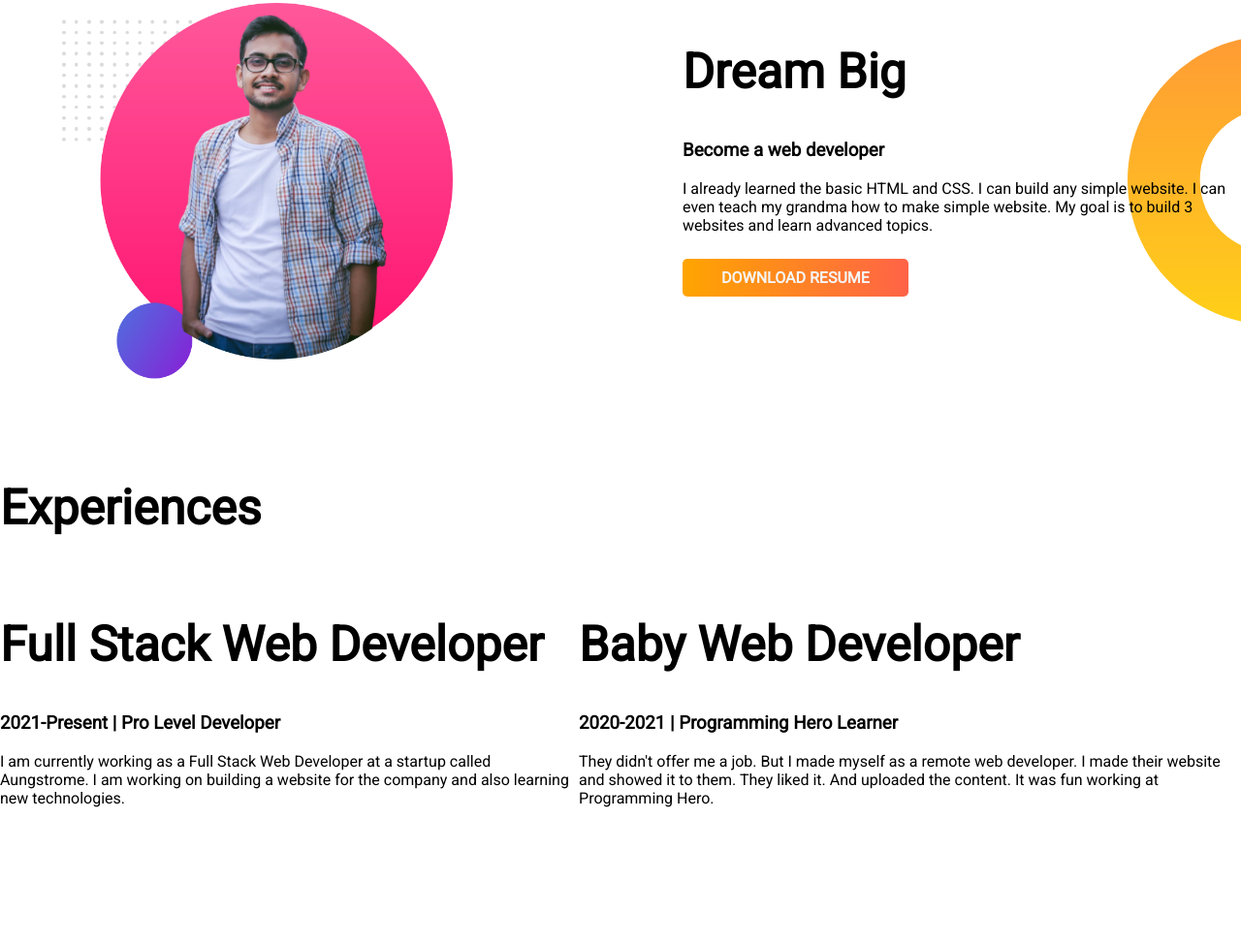
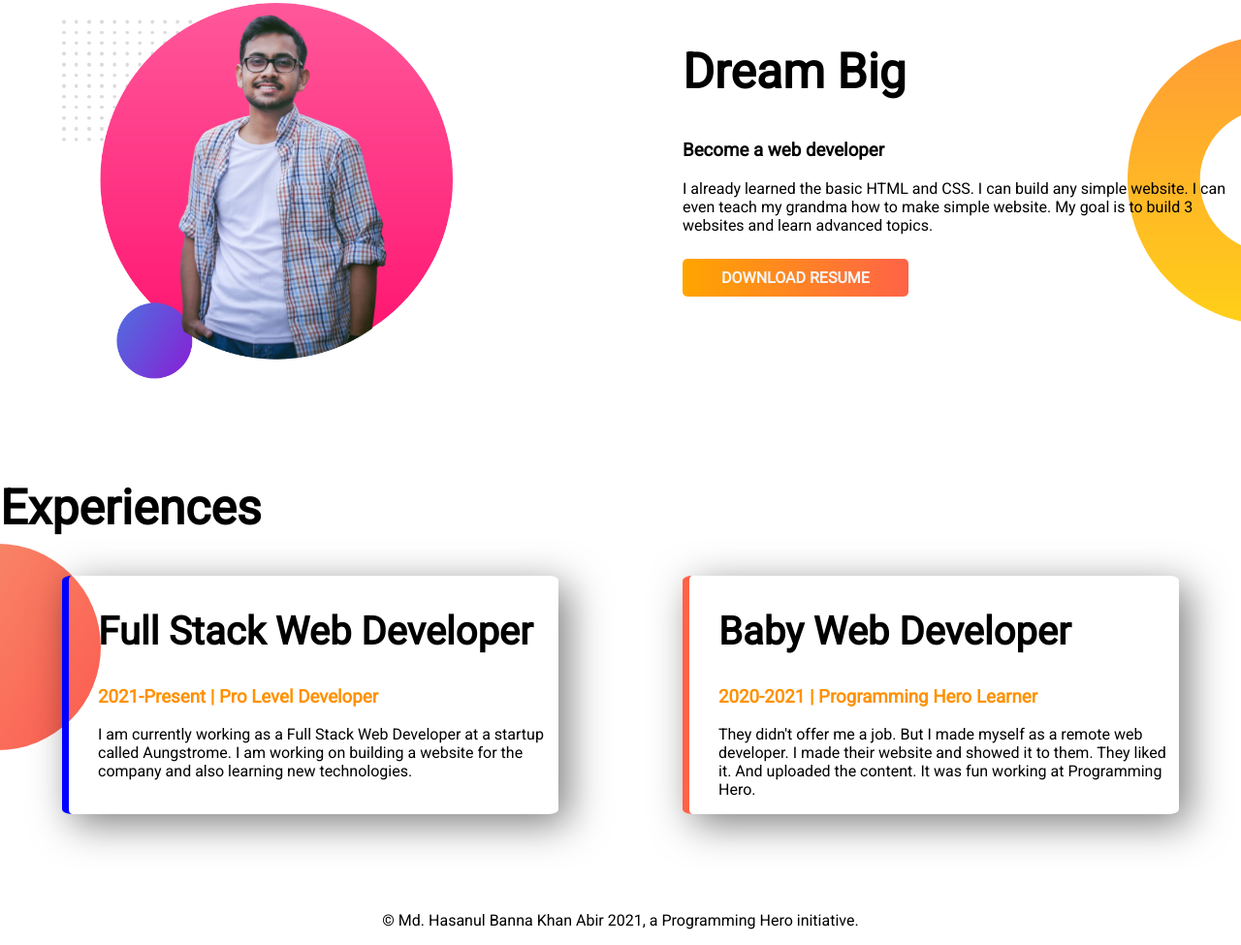
Before and after one commit to aungstrome/web-portfolio, a plain HTML site: page index.html in a window 1280 px wide. Shown: the part 552-1527 px from the top of the page at 97% size. Before the commit the page ends 1501 px from the top, so only its background shows below. Drawn offline with Linux system fonts and the light colour scheme.

Commit message:
experience area added

```diff
--- a/index.html
+++ b/index.html
@@ -22,7 +22,7 @@
         <h1><span class="orange-color">Aungstrome</span> World!</h1>
 
         <h3>Build Climber and Train Stopper</h3>
-        <p>
+        <p class="paragraph">
           You might saw me jumping, climbing buildings, and stopping trains. But
           nobody pays me a dime for that work. That's why I am learning and
           mastering web development. I will not stop until I become the Web
@@ -48,7 +48,7 @@
       <div class="half-width">
         <h1>Dream Big</h1>
         <h3>Become a web developer</h3>
-        <p>
+        <p class="paragraph">
           I already learned the basic HTML and CSS. I can build any simple
           website. I can even teach my grandma how to make simple website. My
           goal is to build 3 websites and learn advanced topics.
@@ -67,19 +67,19 @@
     <section class="experience-area">
       <h1>Experiences</h1>
       <div class="flexible-container">
-        <div>
-          <h1>Full Stack Web Developer</h1>
-          <h3>2021-Present | Pro Level Developer</h3>
-          <p>
+        <div id="full-stack" class="experience-item">
+          <h2>Full Stack Web Developer</h2>
+          <h3 class="orange-color">2021-Present | Pro Level Developer</h3>
+          <p class="paragraph">
             I am currently working as a Full Stack Web Developer at a startup
             called Aungstrome. I am working on building a website for the
             company and also learning new technologies.
           </p>
         </div>
-        <div>
-          <h1>Baby Web Developer</h1>
-          <h3>2020-2021 | Programming Hero Learner</h3>
-          <p>
+        <div id="baby" class="experience-item">
+          <h2>Baby Web Developer</h2>
+          <h3 class="orange-color">2020-2021 | Programming Hero Learner</h3>
+          <p class="paragraph">
             They didn't offer me a job. But I made myself as a remote web
             developer. I made their website and showed it to them. They liked
             it. And uploaded the content. It was fun working at Programming
@@ -89,4 +89,7 @@
       </div>
     </section>
   </body>
+  <footer>
+    <p>© Md. Hasanul Banna Khan Abir 2021, a Programming Hero initiative.</p>
+  </footer>
 </html>
--- a/style.css
+++ b/style.css
@@ -5,6 +5,14 @@ body {
 
 h1 {
   font-size: 50px;
+}
+
+h2 {
+  font-size: 40px;
+}
+
+.paragraph {
+  text-align: left;
 }
 
 .orange-color {
@@ -45,3 +53,28 @@ h1 {
   background-repeat: no-repeat;
   background-position: right;
 }
+
+.experience-area {
+  background-image: url(images/exp-bg.png);
+  background-position: left;
+  background-repeat: no-repeat;
+}
+
+.experience-item {
+  width: 60%;
+  margin-left: 5%;
+  margin-right: 5%;
+  padding-left: 30px;
+  box-shadow: 10px 10px 40px rgba(0, 0, 0, 0.5);
+  border-radius: 2%;
+}
+#full-stack {
+  border-left: 7px solid blue;
+}
+#baby {
+  border-left: 7px solid tomato;
+}
+
+footer {
+  text-align: center;
+}
```
